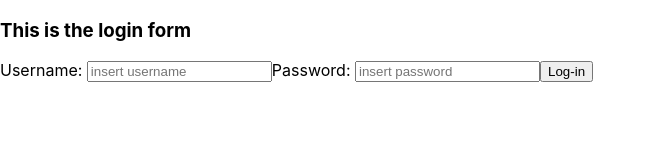
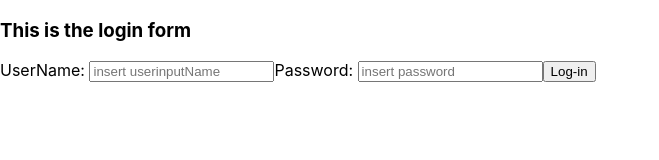
Before and after one commit to mehlia/capstone-project-group-3, a React (Create React App) app in the folder client/schedulism_app/: page / in a window 1280 px wide. Shown: the top 160 px of the page, without its empty margins (0-659 px from the left). Built offline with nearby package versions, Linux system fonts and the light colour scheme; no server answers.

Commit message:
Refactored code for more organised structure

```diff
--- a/client/schedulism_app/src/component/LogInForm.js
+++ b/client/schedulism_app/src/component/LogInForm.js
@@ -4,16 +4,16 @@ import { Outlet, useNavigate } from "react-router-dom";
 const LogInForm = () => {
 
     const navigate = useNavigate();
-    const [name, setName] = useState("");
-    const [password, setPassword] = useState("");
+    const [inputName, setInputName] = useState("");
+    const [inputPassword, setInputPassword] = useState("");
 
 
-    const validateUser = async (password) => {
+    const validateUser = async (inputPassword) => {
         try{
-            const response = await fetch(`http://localhost:8080/users/${password}`);
+            const response = await fetch(`http://localhost:8080/users/${inputPassword}`);
             const jsonData = await response.json();
 
-            if(name === jsonData.name){
+            if(inputName === jsonData.name){
                 // setLogInUser
                 navigate("/user-home");
             }
@@ -24,30 +24,31 @@ const LogInForm = () => {
     }
 
     const newUserName = (event) => {
-        setName(event.target.value);
+        setInputName(event.target.value);
     }
+
     const newUserPassword = (event) => {
-        setPassword(event.target.value);
+        setInputPassword(event.target.value);
     }
 
     const handleFormSubmit = (event) => {
-        if(!name || !password){
+        if(!inputName || !inputPassword){
             alert("Please provide your username and password below.")
             return;
         } else {
-            validateUser(password).catch((error) => {
+            validateUser(inputPassword).catch((error) => {
                 alert("Incorrect user info");
             });
         }
 
         event.preventDefault();
         const newUser = {
-            name: name,
-            password: password,
+            inputName: inputName,
+            inputPassword: inputPassword,
         }
 
-//      resets username and password ( could remove )
-        // setName("");
+//      resets userinputName and password ( could remove )
+        // setInputName("");
         // setPassword("");
 
     }
@@ -62,25 +63,24 @@ const LogInForm = () => {
         </section>
         <div className="form-container" >
             <form className="username-form" onSubmit={(event) => handleFormSubmit(event)}>
-
-                <label htmlFor="username">Username: </label>
+                <label htmlFor="inputName">UserName: </label>
                 <input
                     type="text"
-                    className="username"
+                    className="login-input"
                     onInput={(event) => newUserName(event)}
-                    placeholder="insert username"
-                    value={name}
-                    id = "username"
+                    placeholder="insert userinputName"
+                    value={inputName}
+                    id = "inputName"
                 />
 
-                <label htmlFor="password-input">Password: </label>
+                <label htmlFor="inputPassword">Password: </label>
                 <input
                     type="password"
-                    className="password"
+                    className="login-input"
                     onInput={(event) => newUserPassword(event)}
                     placeholder="insert password"
-                    value={password}
-                    id = "password-input"
+                    value={inputPassword}
+                    id = "inputPassword"
                 />
 
                 <input type="submit" className="submit" value={"Log-in"}/>
```
